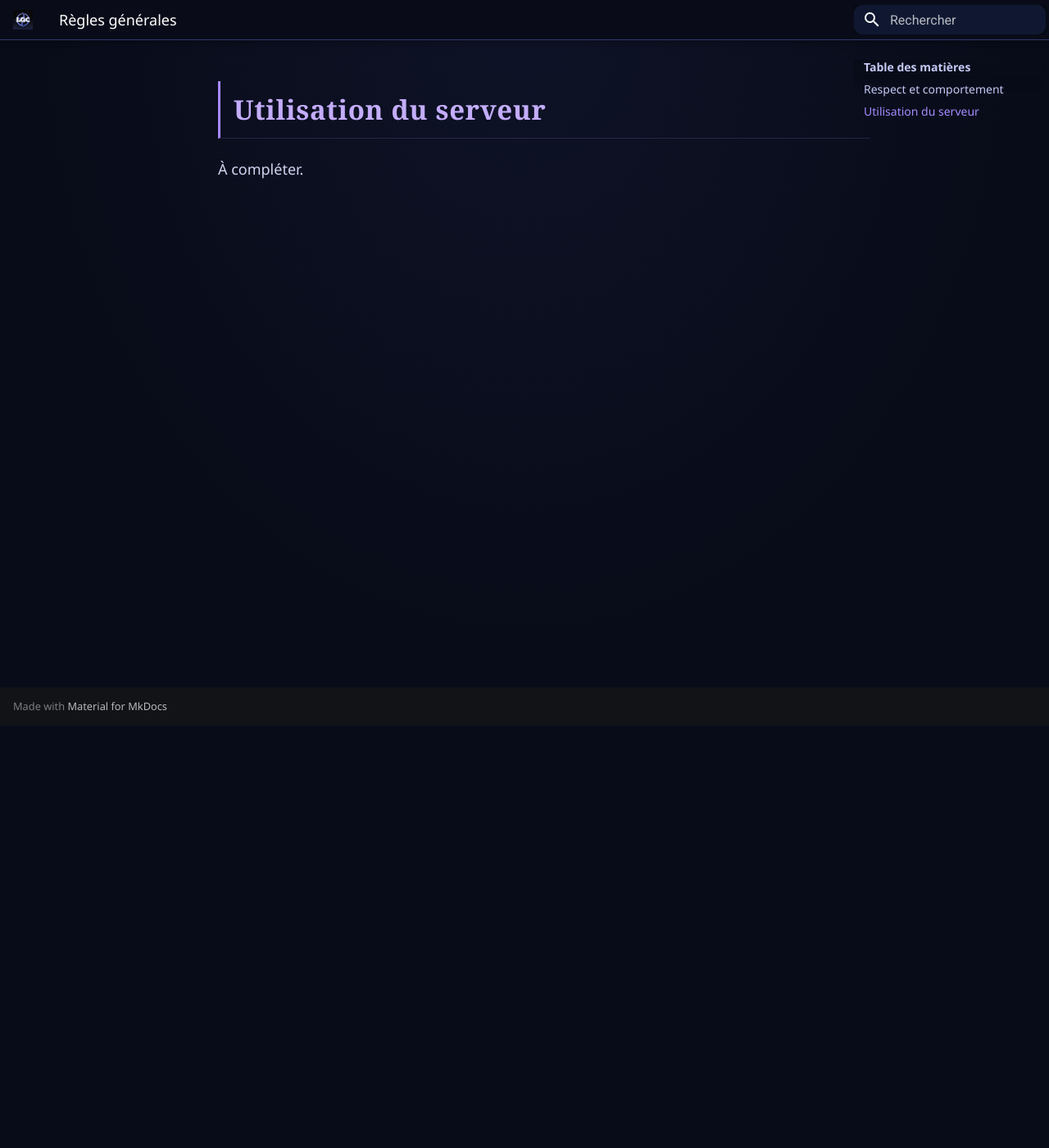
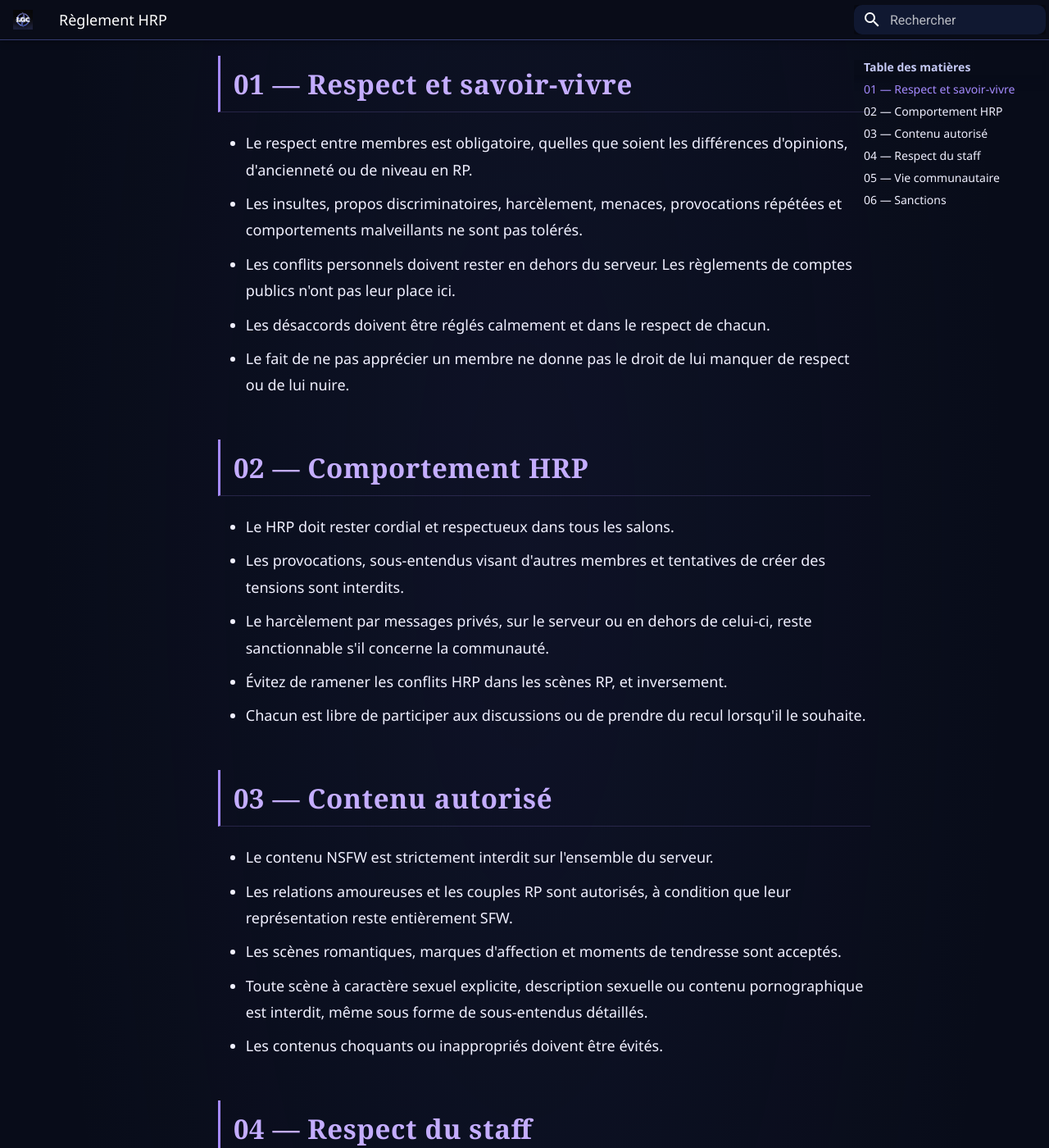
Before and after one commit to Foetic/naruto-legacy-wiki, an MkDocs documentation site: the page built from docs/reglement/regles-generales.md, in a window 1280 px wide and 1400 px high, scrolled down 515 px. Shown: the whole window at 82% size. Built offline with MkDocs 1.6.1 and Material for MkDocs 9.7.7, drawn with Linux system fonts in a browser that asks for light colours; before the commit the page ends 900 px from its top, so only the background shows below that; some of the changed text lies outside the part shown.

Commit message:
Update regles-generales.md

```diff
--- a/docs/reglement/regles-generales.md
+++ b/docs/reglement/regles-generales.md
@@ -1,11 +1,59 @@
-# Règles générales
+# Règlement HRP
 
-> Page à compléter avec la version validée du règlement.
+<span class="rule-eyebrow">NARUTO LEGACY · CODE DE CONDUITE</span>
 
-## Respect et comportement
+Bienvenue sur **Naruto Legacy** !
 
-À compléter.
+Afin de garantir une expérience agréable à tous, quelques règles de vie en communauté doivent être respectées. En rejoignant le serveur, vous acceptez de respecter les membres, le staff et le cadre établi.
 
-## Utilisation du serveur
+---
 
-À compléter.
+## 01 — Respect et savoir-vivre
+
+- Le respect entre membres est obligatoire, quelles que soient les différences d'opinions, d'ancienneté ou de niveau en RP.
+- Les insultes, propos discriminatoires, harcèlement, menaces, provocations répétées et comportements malveillants ne sont pas tolérés.
+- Les conflits personnels doivent rester en dehors du serveur. Les règlements de comptes publics n'ont pas leur place ici.
+- Les désaccords doivent être réglés calmement et dans le respect de chacun.
+- Le fait de ne pas apprécier un membre ne donne pas le droit de lui manquer de respect ou de lui nuire.
+
+## 02 — Comportement HRP
+
+- Le HRP doit rester cordial et respectueux dans tous les salons.
+- Les provocations, sous-entendus visant d'autres membres et tentatives de créer des tensions sont interdits.
+- Le harcèlement par messages privés, sur le serveur ou en dehors de celui-ci, reste sanctionnable s'il concerne la communauté.
+- Évitez de ramener les conflits HRP dans les scènes RP, et inversement.
+- Chacun est libre de participer aux discussions ou de prendre du recul lorsqu'il le souhaite.
+
+## 03 — Contenu autorisé
+
+- Le contenu NSFW est strictement interdit sur l'ensemble du serveur.
+- Les relations amoureuses et les couples RP sont autorisés, à condition que leur représentation reste entièrement SFW.
+- Les scènes romantiques, marques d'affection et moments de tendresse sont acceptés.
+- Toute scène à caractère sexuel explicite, description sexuelle ou contenu pornographique est interdit, même sous forme de sous-entendus détaillés.
+- Les contenus choquants ou inappropriés doivent être évités.
+
+## 04 — Respect du staff
+
+- Les décisions du staff doivent être respectées.
+- Si vous estimez qu'une décision est injuste, vous pouvez demander des explications en privé, dans le calme et avec des arguments.
+- Contester une décision est possible ; manquer de respect au staff, provoquer publiquement ou chercher à mobiliser les membres contre lui ne l'est pas.
+- Le staff est là pour encadrer la communauté, pas pour subir des pressions ou des attaques personnelles.
+- Aucun membre ne bénéficie d'un traitement de faveur en raison de son ancienneté ou de ses relations avec le staff.
+
+## 05 — Vie communautaire
+
+- Le flood, le spam, les mentions abusives et la publicité non autorisée sont interdits.
+- Merci d'utiliser les salons correspondant à vos discussions.
+- Les publicités, invitations et recrutements pour d'autres serveurs ne sont pas autorisés sans accord préalable du staff.
+- Respectez la tranquillité des autres membres et évitez les sollicitations répétées.
+- Le partage d'informations personnelles concernant un autre membre sans son consentement est interdit.
+
+## 06 — Sanctions
+
+Tout manquement au règlement peut entraîner une intervention du staff.
+
+Selon la gravité et la répétition des faits, les sanctions peuvent aller de l'avertissement au bannissement définitif.
+
+Le staff se réserve le droit d'adapter les sanctions à la situation, notamment en cas de comportement particulièrement grave.
+
+> **L'ancienneté, le grade RP, les responsabilités ou les affinités avec le staff ne dispensent personne du respect de ces règles.**
```
